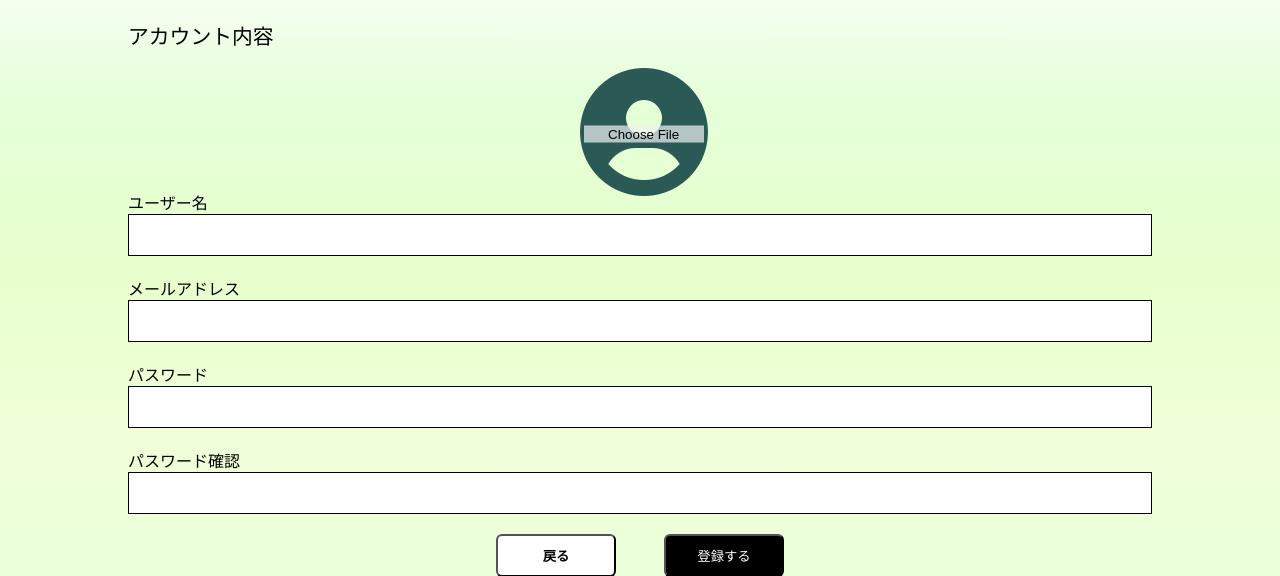
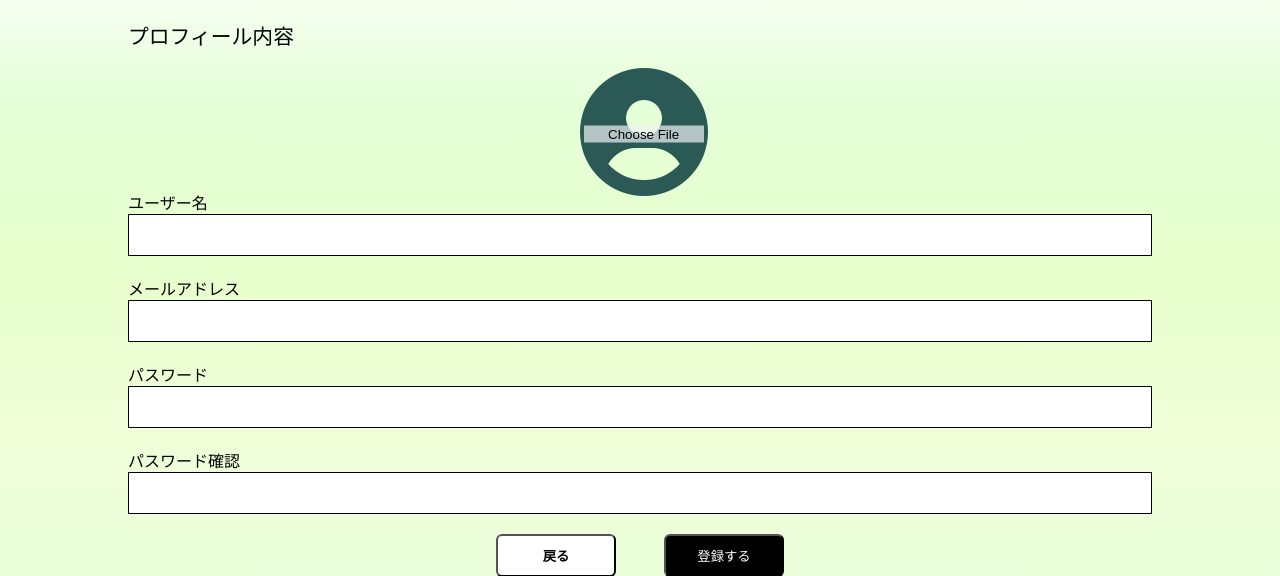
Before and after one commit to sasakifuruta/chatapp, a Flask app: template ChatApp/templates/registration/update_profile.html in a window 1280 px wide. Shown: the part 61-637 px from the top of the page. Run offline with Flask 3, Linux system fonts and the light colour scheme; the template is opened without the code that fills it, so the values that code supplies are empty; some libraries are stand-ins or nearby versions.

Commit message:
メニューの「アカウント」と「アカウント内容」を「プロフィール」に変更

```diff
--- a/ChatApp/templates/registration/update_profile.html
+++ b/ChatApp/templates/registration/update_profile.html
@@ -7,7 +7,7 @@
     {% include 'header-without-ava.html' %}
 {% endblock %}
 {% block content %}
-<p class="page_title">アカウント内容</p>
+<p class="page_title">プロフィール内容</p>
         <div class="container">
             <form action="/update_profile" method="post" enctype="multipart/form-data">
 
```
